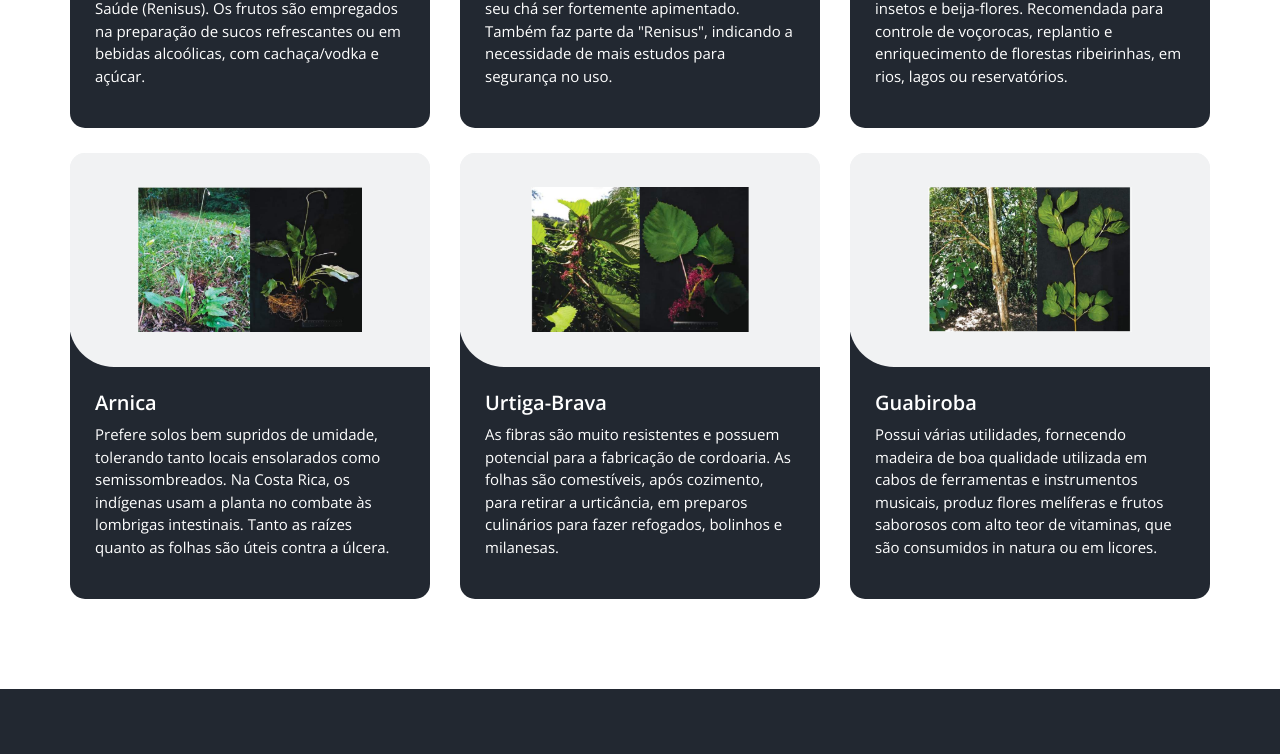
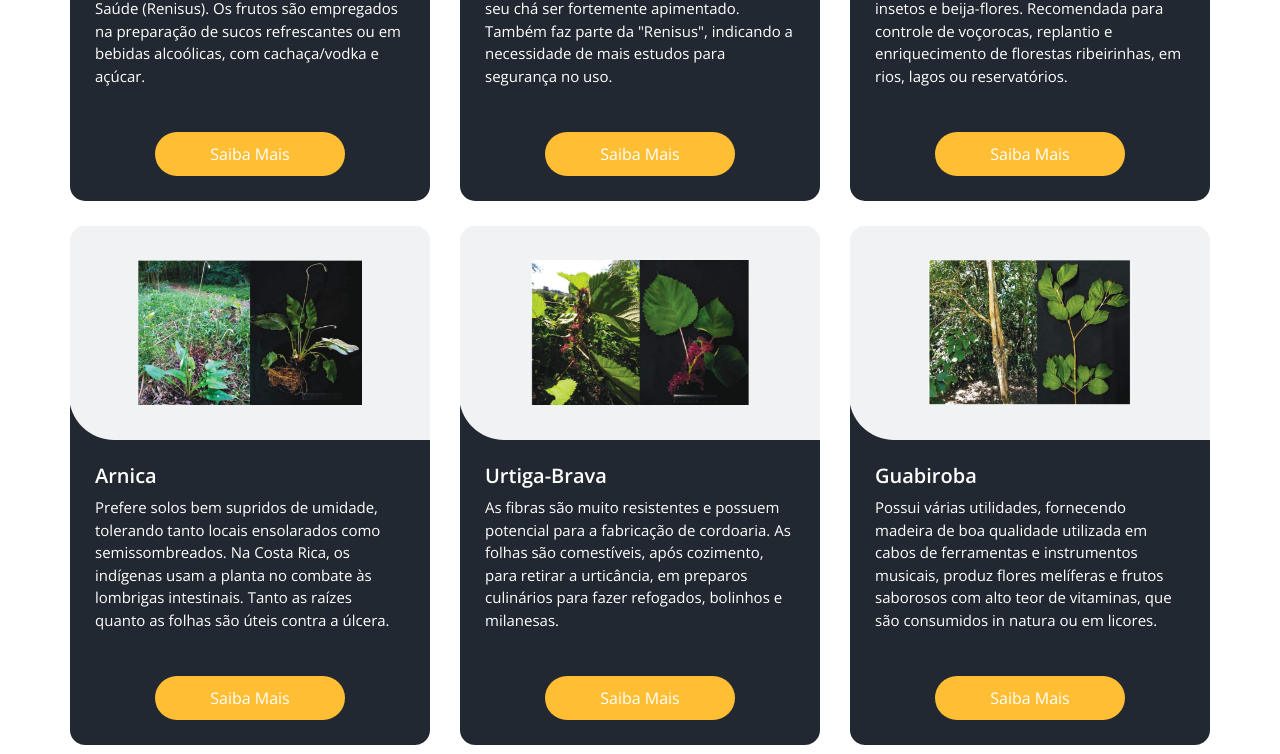
Before and after one commit to vinight10/trabalho_grau_a, a plain HTML site: page trabalho_web/menu.html in a window 1280 px wide. Shown: the part 527-1281 px from the top of the page. Drawn offline with nearby package versions, Linux system fonts and the light colour scheme; some packages are replaced by stand-ins of ours.

Commit message:
alteração plantas

```diff
--- a/trabalho_web/menu.html
+++ b/trabalho_web/menu.html
@@ -72,9 +72,9 @@
     <!-- end header section -->
   </div>
 
-<!-- plantas section -->
+ <!-- plantas section -->
 
-<section class="plantas_section layout_padding-bottom">
+ <section class="plantas_section layout_padding-bottom">
   <div class="container">
     <div class="heading_container heading_center">
       <h2>
@@ -99,6 +99,11 @@
                   Esta planta faz parte da Relação Nacional de Plantas
                   de Interesse do Sistema Único de Saúde (Renisus). Os frutos são empregados na preparação de sucos refrescantes ou em bebidas alcoólicas, com cachaça/vodka e açúcar.
                 </p>
+                <div class="btn-box">
+                  <a href="" class="btn1">
+                    Saiba Mais
+                  </a>
+                </div>
               </div>
             </div>
           </div>
@@ -107,7 +112,7 @@
           <div class="box">
             <div>
               <div class="img-box">
-                <img src="images/f2.png" alt="">
+                <img src="images/f2.png" alt="Erva-de-Bicho">
               </div>
               <div class="detail-box">
                 <h5>
@@ -118,6 +123,11 @@
 chá ser fortemente apimentado. Também faz parte da "Renisus", indicando
 a necessidade de mais estudos para segurança no uso.
                 </p>
+                <div class="btn-box">
+                  <a href="" class="btn1">
+                    Saiba Mais
+                  </a>
+                </div>
               </div>
             </div>
           </div>
@@ -126,7 +136,7 @@ a necessidade de mais estudos para segurança no uso.
           <div class="box">
             <div>
               <div class="img-box">
-                <img src="images/f3.png" alt="">
+                <img src="images/f3.png" alt="Açoita-Cavalo">
               </div>
               <div class="detail-box">
                 <h5>
@@ -138,6 +148,11 @@ melíferas muito visitadas por insetos e beija-flores. Recomendada
 para controle de voçorocas, replantio e enriquecimento de florestas
 ribeirinhas, em rios, lagos ou reservatórios.
                 </p>
+                <div class="btn-box">
+                  <a href="" class="btn1">
+                    Saiba Mais
+                  </a>
+                </div>
               </div>
             </div>
           </div>
@@ -146,7 +161,7 @@ ribeirinhas, em rios, lagos ou reservatórios.
           <div class="box">
             <div>
               <div class="img-box">
-                <img src="images/f4.png" alt="">
+                <img src="images/f4.png" alt="Arnica">
               </div>
               <div class="detail-box">
                 <h5>
@@ -157,6 +172,11 @@ ribeirinhas, em rios, lagos ou reservatórios.
 às lombrigas intestinais. Tanto as raízes quanto as folhas são úteis
 contra a úlcera.
                 </p>
+                <div class="btn-box">
+                  <a href="" class="btn1">
+                    Saiba Mais
+                  </a>
+                </div>
               </div>
             </div>
           </div>
@@ -165,7 +185,7 @@ contra a úlcera.
           <div class="box">
             <div>
               <div class="img-box">
-                <img src="images/f5.png" alt="">
+                <img src="images/f5.png" alt="Urtiga-Brava">
               </div>
               <div class="detail-box">
                 <h5>
@@ -177,6 +197,11 @@ potencial para a fabricação de cordoaria. As folhas são comestíveis,
 após cozimento, para retirar a urticância, em preparos culinários para
 fazer refogados, bolinhos e milanesas.
                 </p>
+                <div class="btn-box">
+                  <a href="" class="btn1">
+                    Saiba Mais
+                  </a>
+                </div>
               </div>
             </div>
           </div>
@@ -185,7 +210,7 @@ fazer refogados, bolinhos e milanesas.
           <div class="box">
             <div>
               <div class="img-box">
-                <img src="images/f6.png" alt="">
+                <img src="images/f6.png" alt="Guabiroba">
               </div>
               <div class="detail-box">
                 <h5>
@@ -193,8 +218,13 @@ fazer refogados, bolinhos e milanesas.
                 </h5>
                 <p>
                   Possui várias utilidades, fornecendo madeira de boa qualidade utilizada em cabos de ferramentas e instrumentos musicais, produz flores melíferas e frutos saborosos com alto teor de vitaminas,
-                    que são consumidos in natura ou em licores.
+                  que são consumidos in natura ou em licores.
                 </p>
+                <div class="btn-box">
+                  <a href="" class="btn1">
+                    Saiba Mais
+                  </a>
+                </div>
               </div>
             </div>
           </div>
```
